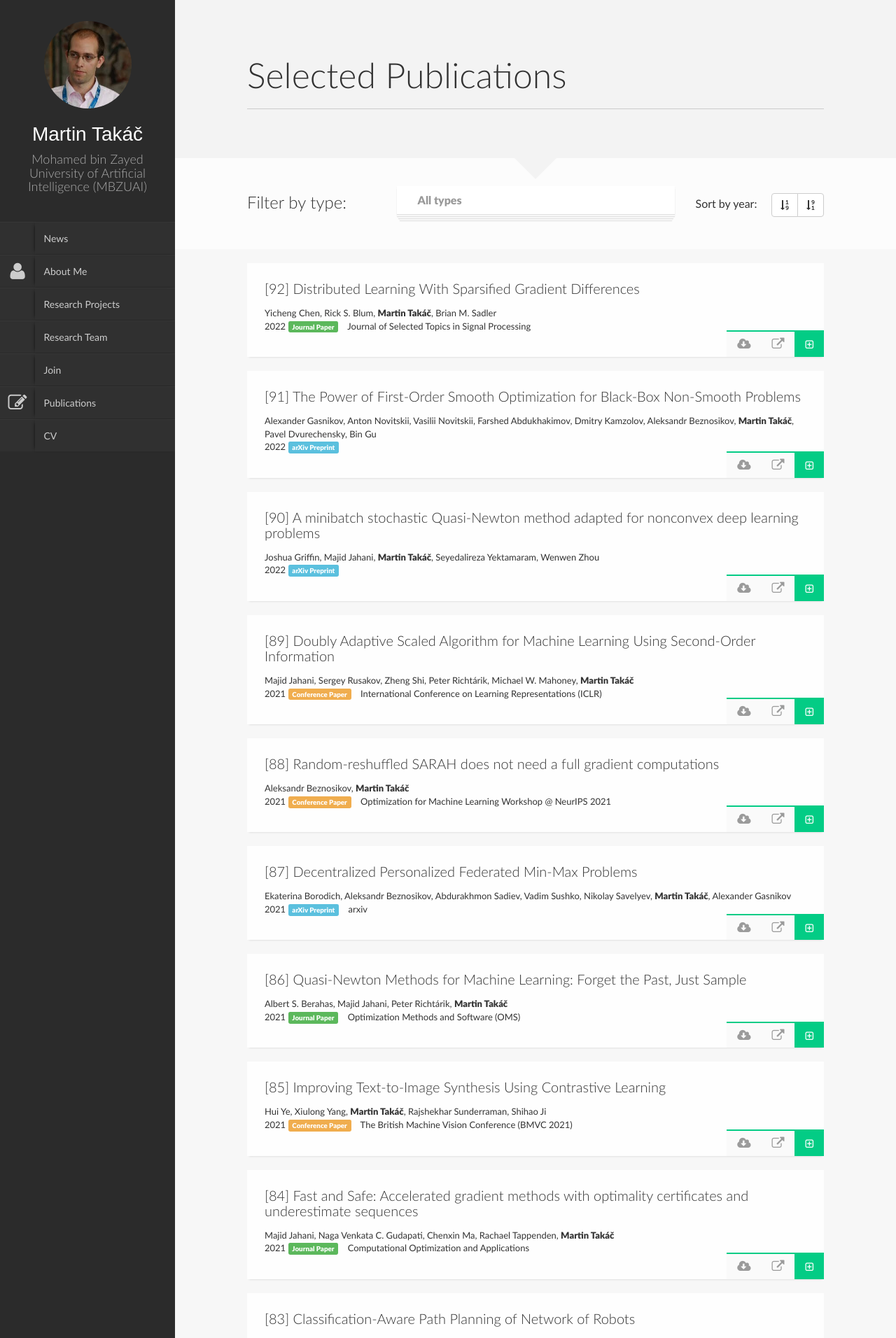
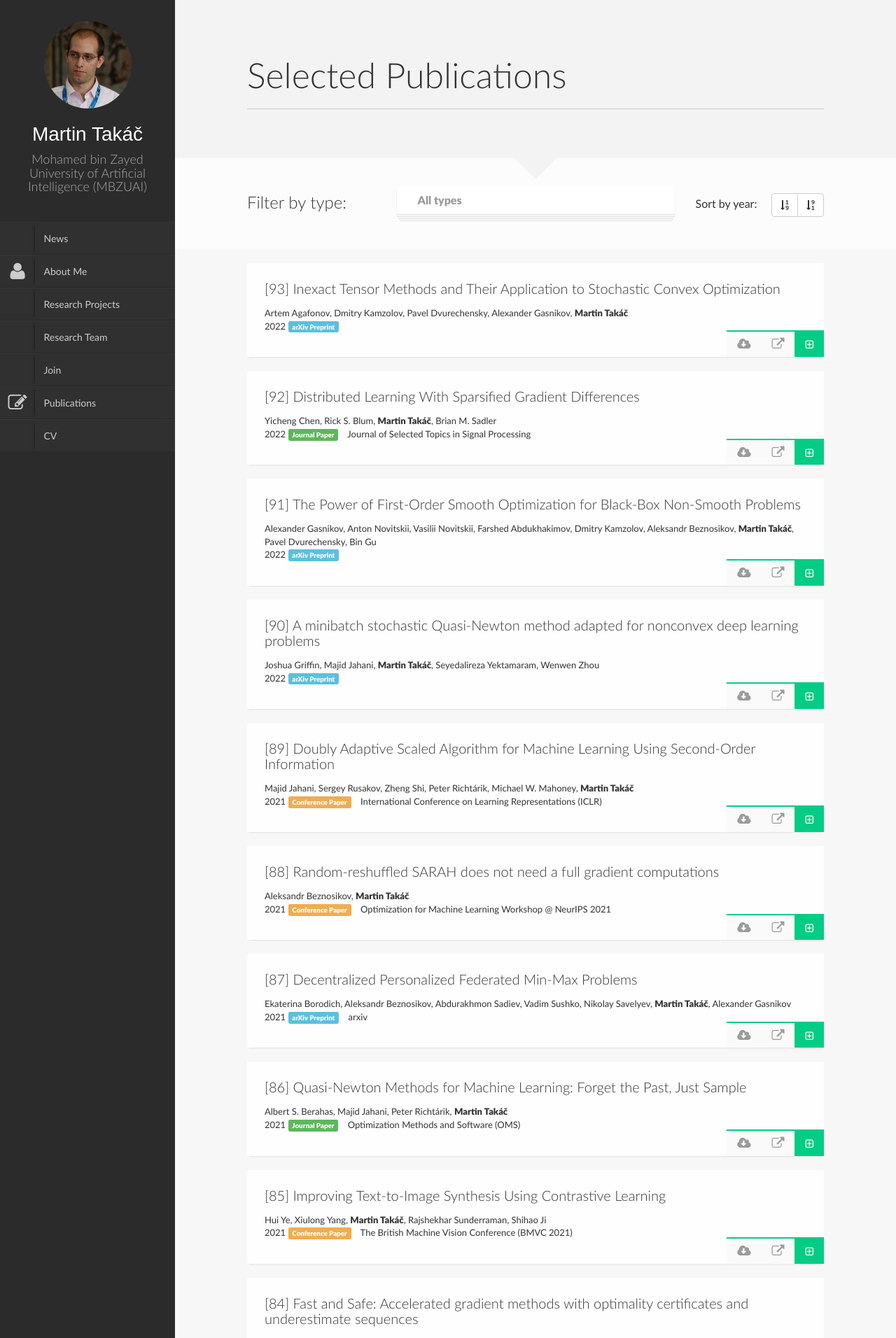
Before and after one commit to martintaki/takac.github.io, a Jekyll site: the page built from Publications.html, in a window 1280 px wide. Shown: the top 1912 px of the page at 70% size. Built offline with Jekyll 4.4.1, drawn with Linux system fonts in a browser that asks for light colours; nearby versions of some CDN libraries; library files that are not in the unit come from our copies; some of the changed text lies outside the part shown.

Commit message:
update 05-24-2022

```diff
--- a/_data/papers.yaml
+++ b/_data/papers.yaml
@@ -1,3 +1,16 @@
+- abstract: We propose general non-accelerated and accelerated tensor methods under
+    inexact information on the derivatives of the objective, analyze their convergence
+    rate. Further, we provide conditions for the inexactness in each derivative that
+    is sufficient for each algorithm to achieve the desired accuracy. As a corollary,
+    we propose stochastic tensor methods for convex optimization and obtain sufficient
+    mini-batch sizes for each derivative.
+  authors: "Artem Agafonov, Dmitry Kamzolov, Pavel Dvurechensky, Alexander Gasnikov,\
+    \ <strong>Martin Tak\xE1\u010D</strong>"
+  link: https://arxiv.org/abs/2012.15636
+  pdf: https://arxiv.org/pdf/2012.15636.pdf
+  title: Inexact Tensor Methods and Their Application to Stochastic Convex Optimization
+  type: tpaper
+  year: '2022'
 - abstract: A very large number of communications are typically required to solve
     distributed learning tasks, and this critically limits scalability and convergence
     speed in wireless communications applications. In this paper, we devise a Gradient
```
